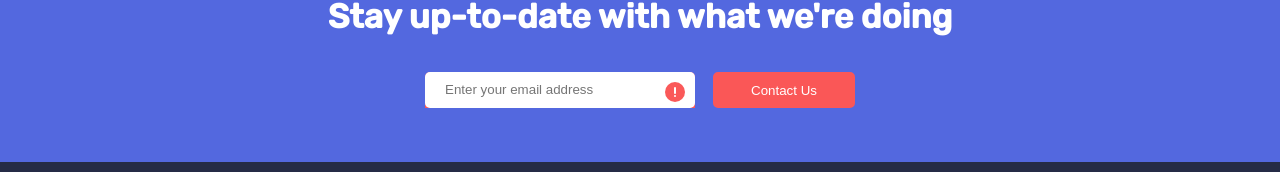
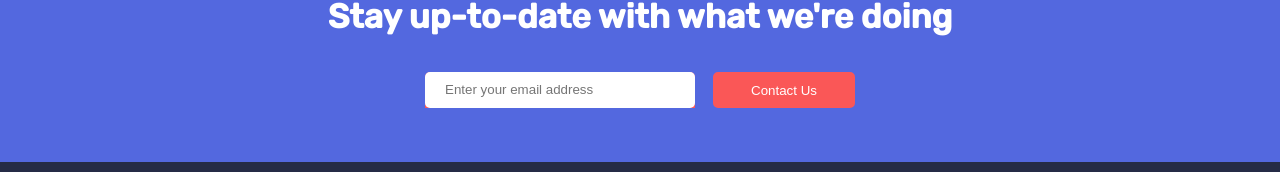
Before and after one commit to KondyKox/Confilogi-zad-rekr, a React (Vite) app in the folder zadanie-rekrutacyjne/: page / in a window 1280 px wide. Shown: the part 2988-3160 px from the top of the page. Built offline with nearby package versions, Linux system fonts and the light colour scheme.

Commit message:
last fixes

```diff
--- a/zadanie-rekrutacyjne/src/components/Contact/Contact.css
+++ b/zadanie-rekrutacyjne/src/components/Contact/Contact.css
@@ -48,6 +48,12 @@
   top: 0;
   right: 0;
   transform: translate(-50%, 50%);
+  opacity: 0;
+  transition: all 0.3s ease-in-out;
+}
+
+.icon-error.active {
+  opacity: 1;
 }
 
 .contact__input {
--- a/zadanie-rekrutacyjne/src/components/Contact/Contact.jsx
+++ b/zadanie-rekrutacyjne/src/components/Contact/Contact.jsx
@@ -46,7 +46,7 @@ const Contact = () => {
             <img
               src="./images/icon-error.svg"
               alt="Email error"
-              className="icon-error"
+              className={`icon-error ${active ? "active" : ""}`}
             />
             <span className={`contact__newsletter ${active ? "active" : ""}`}>
               {error}
```
